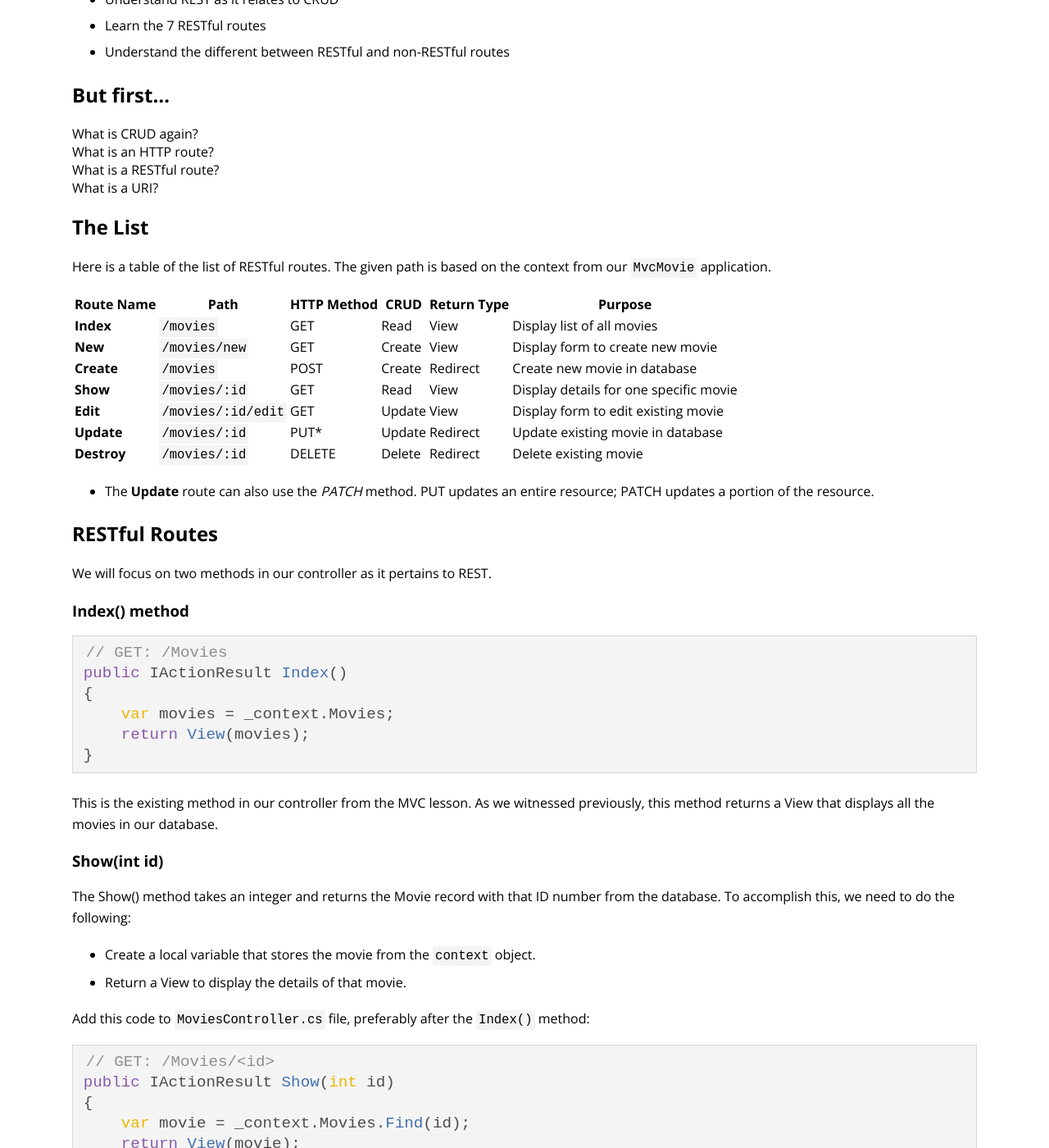
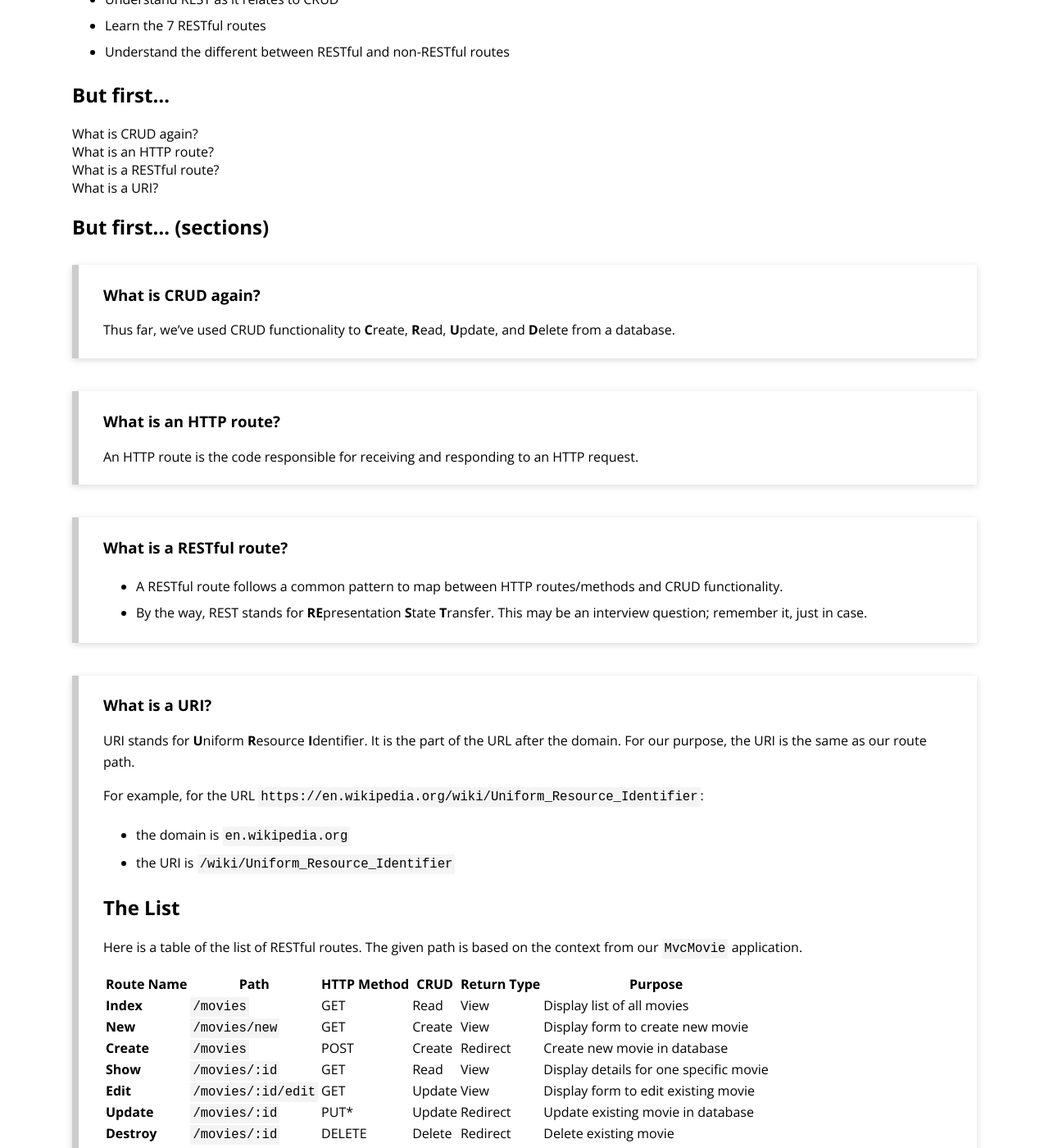
Before and after one commit to turingschool/launch-curriculum, a Jekyll site: the page built from module3/lessons/Week2/RestfulRoutes.md, in a window 1280 px wide and 1400 px high, scrolled down 358 px. Shown: the whole window at 82% size. Built offline with Jekyll 4.4.1, drawn with Linux system fonts in a browser that asks for light colours; nearby versions of some CDN libraries; comment, search, counter and statistics services are not loaded.

Commit message:
Intro section using <section> tags

```diff
--- a/module3/lessons/Week2/RestfulRoutes.md
+++ b/module3/lessons/Week2/RestfulRoutes.md
@@ -51,6 +51,36 @@ title:  RESTful Routes
         <li> the URI is <code>/wiki/Uniform_Resource_Identifier</code></li>
     </ul>
 </details>
+
+## But first... (sections)
+
+<section class="answer" markdown="1">
+### What is CRUD again?
+
+Thus far, we've used CRUD functionality to **C**reate, **R**ead, **U**pdate, and **D**elete from a database.
+</section>
+
+<section class="answer" markdown="1">
+### What is an HTTP route?
+
+An HTTP route is the code responsible for receiving and responding to an HTTP request.
+</section>
+
+<section class="answer" markdown="1">
+### What is a RESTful route?
+
+* A RESTful route follows a common pattern to map between HTTP routes/methods and CRUD functionality.
+* By the way, REST stands for **RE**presentation **S**tate **T**ransfer. This may be an interview question; remember it, just in case.
+</section>
+
+<section class="answer" markdown="1">
+### What is a URI?
+
+URI stands for **U**niform **R**esource **I**dentifier. It is the part of the URL after the domain. For our purpose, the URI is the same as our route path.
+
+For example, for the URL `https://en.wikipedia.org/wiki/Uniform_Resource_Identifier`:
+* the domain is `en.wikipedia.org`
+* the URI is `/wiki/Uniform_Resource_Identifier`
 
 ## The List
 
```
